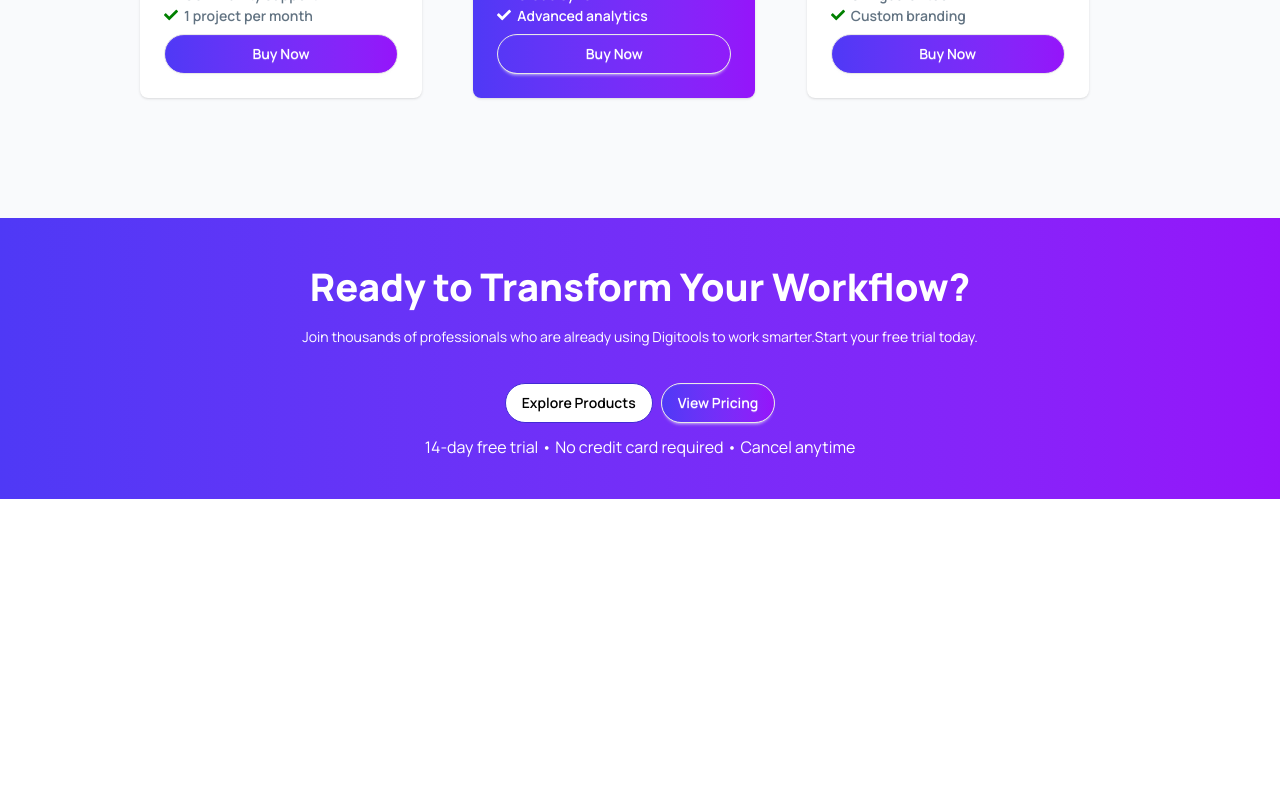
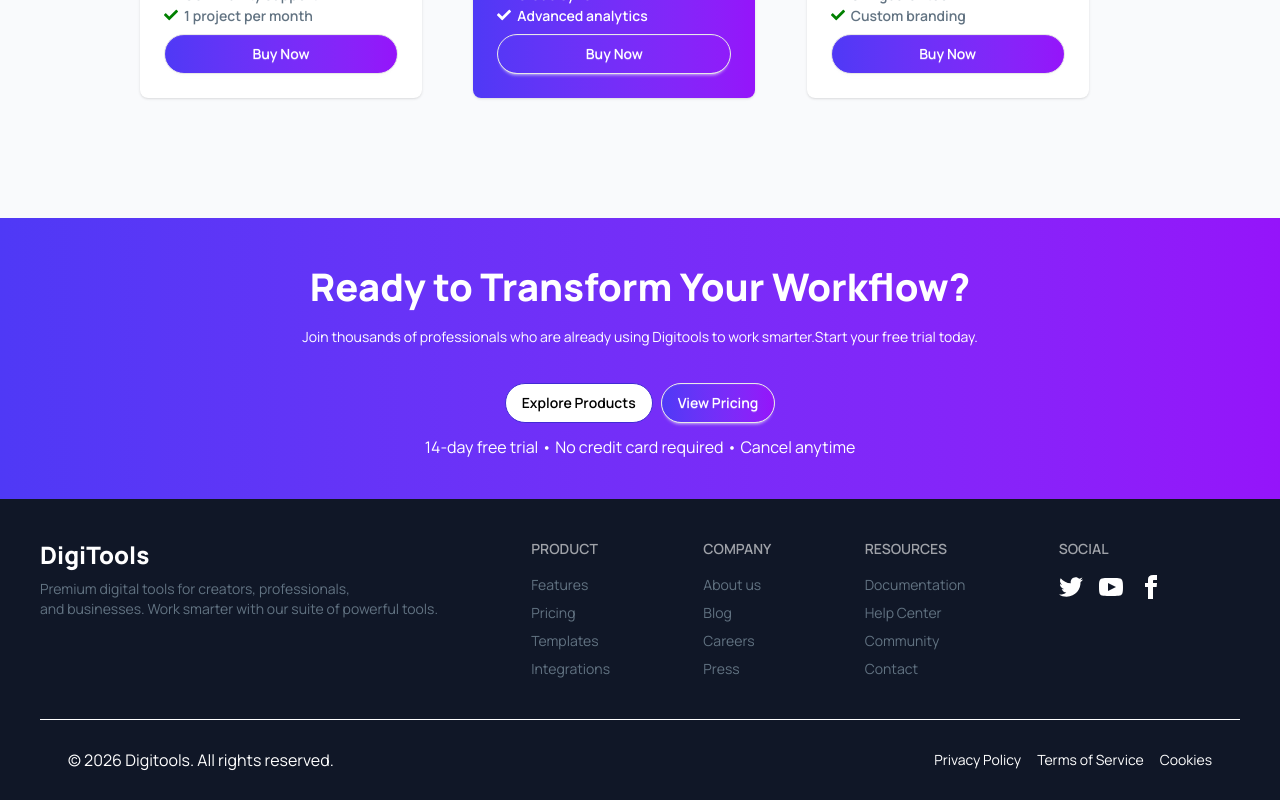
Before and after one commit to SayeedSAMI/B13-A6-DigiTools-Platform, a React (Vite) app: page / in a window 1280 px wide. Shown: the part 3457-4257 px from the top of the page. Before the commit the page ends 3956 px from the top, so only its background shows below. Built offline with nearby package versions, Linux system fonts and the light colour scheme.

Commit message:
toastfy popups added

```diff
--- a/package.json
+++ b/package.json
@@ -14,6 +14,7 @@
     "react": "^19.2.4",
     "react-dom": "^19.2.4",
     "react-icons": "^5.6.0",
+    "react-toastify": "^11.0.5",
     "tailwindcss": "^4.2.2"
   },
   "devDependencies": {
--- a/src/App.jsx
+++ b/src/App.jsx
@@ -7,6 +7,8 @@
 import GetStarted from "./components/main/getStarted/GetStarted";
 import Pricing from "./components/main/pricing/Pricing";
 import ReadytoTransform from "./components/main/ReadytoTransform/ReadytoTransform";
+import FooterSection from "./components/footer/FooterSection";
+import { ToastContainer } from "react-toastify";
 
 const fetchPromise = async () => {
   const res = await fetch("/public/productData.json");
@@ -51,6 +53,9 @@
         <Pricing></Pricing>
         <ReadytoTransform></ReadytoTransform>
       </main>
+      <FooterSection> </FooterSection>
+
+       <ToastContainer />
     </div>
   );
 }
--- a/src/components/Ui/Cards.jsx
+++ b/src/components/Ui/Cards.jsx
@@ -1,5 +1,6 @@
 import React from "react";
 import { FaCheck } from "react-icons/fa";
+import { toast } from "react-toastify";
 
 const Cards = ({
   data,
@@ -16,6 +17,7 @@
     const exists = cartList.find((item) => item.name === data.name);
 
     if (!exists) {
+
       const newCartCount = cartCount + 1;
       setCartCount(newCartCount);
 
@@ -24,6 +26,7 @@
       setCartList([...newCartList, data]);
       const newTotalPrice = totalPrice + data.price;
       setTotalPrice(newTotalPrice);
+      toast.success(`${data.name} added to cart`);
     }
   };
 
--- /dev/null
+++ b/src/components/footer/FooterSection.jsx
@@ -0,0 +1,115 @@
+import React from "react";
+
+const FooterSection = () => {
+  return (
+    <>
+      <div className="footer sm:footer-horizontal text-white text-base-content p-10 bg-[#101727]">
+        <aside>
+          <h1 className="text-2xl font-extrabold">DigiTools</h1>
+          <p className="text-sm font-normal text-[#627382]">
+            Premium digital tools for creators, professionals,
+            <br /> and businesses. Work smarter with our suite of powerful
+            tools.
+          </p>
+        </aside>
+        <nav>
+          <h6 className="footer-title text-white">Product</h6>
+          <a className="link link-hover text-sm font-normal text-[#627382]">
+            Features
+          </a>
+          <a className="link link-hover text-sm font-normal text-[#627382]">
+            Pricing
+          </a>
+          <a className="link link-hover text-sm font-normal text-[#627382]">
+            Templates
+          </a>
+          <a className="link link-hover text-sm font-normal text-[#627382]">
+            Integrations
+          </a>
+        </nav>
+        <nav>
+          <h6 className="footer-title text-white">Company</h6>
+          <a className="link link-hover text-sm font-normal text-[#627382]">
+            About us
+          </a>
+          <a className="link link-hover text-sm font-normal text-[#627382]">
+            Blog
+          </a>
+          <a className="link link-hover text-sm font-normal text-[#627382]">
+            Careers
+          </a>
+          <a className="link link-hover text-sm font-normal text-[#627382]">
+            Press
+          </a>
+        </nav>
+        <nav>
+          <h6 className="footer-title text-white">Resources</h6>
+          <a className="link link-hover text-sm font-normal text-[#627382]">
+            Documentation
+          </a>
+          <a className="link link-hover text-sm font-normal text-[#627382]">
+            Help Center
+          </a>
+          <a className="link link-hover text-sm font-normal text-[#627382]">
+            Community
+          </a>
+          <a className="link link-hover text-sm font-normal text-[#627382]">
+            Contact
+          </a>
+        </nav>
+        <nav>
+          <h6 className="footer-title text-white">Social</h6>
+          <div className="grid grid-flow-col gap-4">
+            <a>
+              <svg
+                xmlns="http://www.w3.org/2000/svg"
+                width="24"
+                height="24"
+                viewBox="0 0 24 24"
+                className="fill-current"
+              >
+                <path d="M24 4.557c-.883.392-1.832.656-2.828.775 1.017-.609 1.798-1.574 2.165-2.724-.951.564-2.005.974-3.127 1.195-.897-.957-2.178-1.555-3.594-1.555-3.179 0-5.515 2.966-4.797 6.045-4.091-.205-7.719-2.165-10.148-5.144-1.29 2.213-.669 5.108 1.523 6.574-.806-.026-1.566-.247-2.229-.616-.054 2.281 1.581 4.415 3.949 4.89-.693.188-1.452.232-2.224.084.626 1.956 2.444 3.379 4.6 3.419-2.07 1.623-4.678 2.348-7.29 2.04 2.179 1.397 4.768 2.212 7.548 2.212 9.142 0 14.307-7.721 13.995-14.646.962-.695 1.797-1.562 2.457-2.549z"></path>
+              </svg>
+            </a>
+            <a>
+              <svg
+                xmlns="http://www.w3.org/2000/svg"
+                width="24"
+                height="24"
+                viewBox="0 0 24 24"
+                className="fill-current"
+              >
+                <path d="M19.615 3.184c-3.604-.246-11.631-.245-15.23 0-3.897.266-4.356 2.62-4.385 8.816.029 6.185.484 8.549 4.385 8.816 3.6.245 11.626.246 15.23 0 3.897-.266 4.356-2.62 4.385-8.816-.029-6.185-.484-8.549-4.385-8.816zm-10.615 12.816v-8l8 3.993-8 4.007z"></path>
+              </svg>
+            </a>
+            <a>
+              <svg
+                xmlns="http://www.w3.org/2000/svg"
+                width="24"
+                height="24"
+                viewBox="0 0 24 24"
+                className="fill-current"
+              >
+                <path d="M9 8h-3v4h3v12h5v-12h3.642l.358-4h-4v-1.667c0-.955.192-1.333 1.115-1.333h2.885v-5h-3.808c-3.596 0-5.192 1.583-5.192 4.615v3.385z"></path>
+              </svg>
+            </a>
+          </div>
+        </nav>
+      </div>
+
+      <div className="flex flex-col  bg-[#101727] ">
+        <div className="flex justify-between items-center  border-t border-white w-full max-w-[1200px] mx-auto text-white text-center p-7">
+          {" "}
+          <p> © 2026 Digitools. All rights reserved.</p>
+          <div className="flex gap-4 text-[white] font-normal text-sm">
+            <p>Privacy Policy </p>
+            <p>Terms of Service </p>
+            <p>Cookies</p>
+          </div>
+        </div>
+      </div>
+    </>
+  );
+};
+
+export default FooterSection;
--- a/src/components/footer/footer.jsx
+++ /dev/null
@@ -1,9 +0,0 @@
-import React from "react";
-
-const footer = () => {
-  return (
-    <div className="bg-[#101727] text-white py-10  text-center text-white mb-32 mx-0 space-y-3"></div>
-  );
-};
-
-export default footer;
--- a/src/components/main/productsLists/cart/Cart.jsx
+++ b/src/components/main/productsLists/cart/Cart.jsx
@@ -1,4 +1,5 @@
 import React from "react";
+import { toast } from "react-toastify";
 
 const Cart = ({
   cartList,
@@ -17,6 +18,9 @@
 
     const newTotalPrice = totalPrice - d.price;
     setTotalPrice(newTotalPrice);
+    toast.warning(`${d.name} is Removed`);
+
+    newCartCount === 0 ? toast.error("Cart is Empty") : "";
   };
 
   return (
--- a/src/components/main/productsLists/toggleProductCart/ToggleProductCart.jsx
+++ b/src/components/main/productsLists/toggleProductCart/ToggleProductCart.jsx
@@ -1,6 +1,7 @@
 import React, { useState } from "react";
 import Cards from "../../../Ui/Cards";
 import Cart from "../cart/Cart";
+import { toast } from "react-toastify";
 
 const ToggleProductCart = ({
   productData,
@@ -53,7 +54,7 @@
           </div>
           <button
             onClick={() => {
-              (setTotalPrice(0), setCartList([]), setCartCount(0));
+              (setTotalPrice(0), setCartList([]), setCartCount(0),toast.info("Checkout Completed"));
             }}
             className="btn  btn-block max-w-[900px]  bg-linear-to-r from-[#4F39F6] to-[#9514FA] text-white rounded-full"
           >
```
Also changed, not shown: 2 other files (tests, documents, lock files or other folders).
